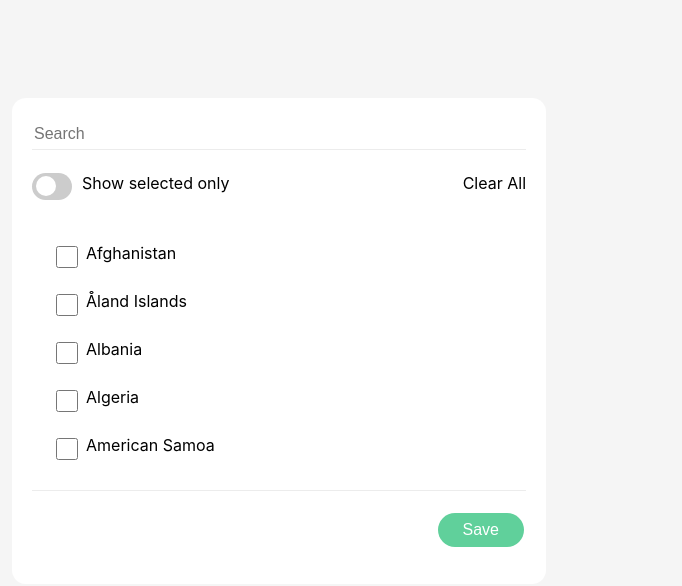
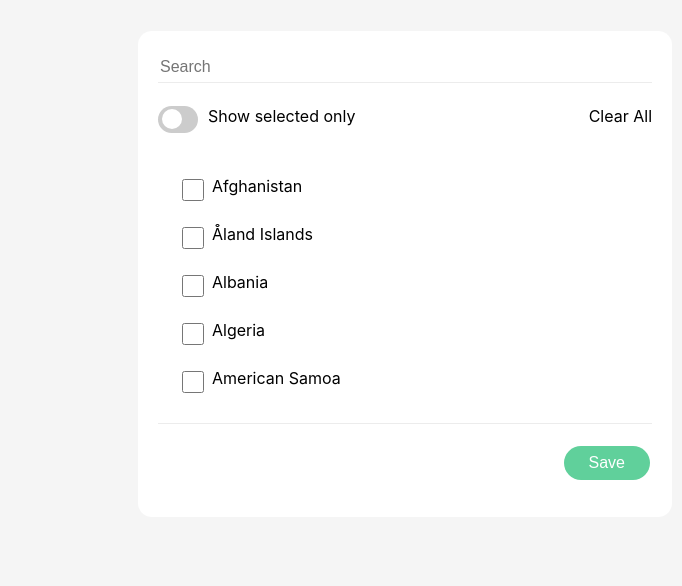
Before and after one commit to prettyfairoza/Checkbox-List, a React (Create React App) app: page / in a window 1280 px wide. Shown: the part 126-712 px from the top of the page, without its empty margins (235-917 px from the left). Built offline with nearby package versions, Linux system fonts and the light colour scheme.

Commit message:
update css issue

```diff
--- a/src/App.css
+++ b/src/App.css
@@ -96,8 +96,12 @@ input:checked + .slider:before {
   border-radius: 50%;
 }
 
-.app {
-  margin: 20px;
+.App {
+  width: 100%;
+  height: 100vh;
+  display: flex;
+  justify-content: center;
+  align-items: center;
 }
 
 .title {
@@ -112,8 +116,6 @@ input:checked + .slider:before {
 .container {
   height: 446px;
   width: 494px;
-  margin-left: 247px;
-  margin-top: 224px;
   border-radius: 14px;
   padding: 20px;
   background-color: white;
```
